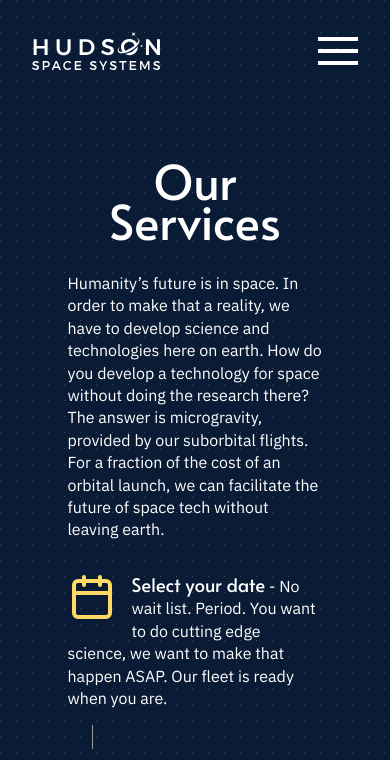
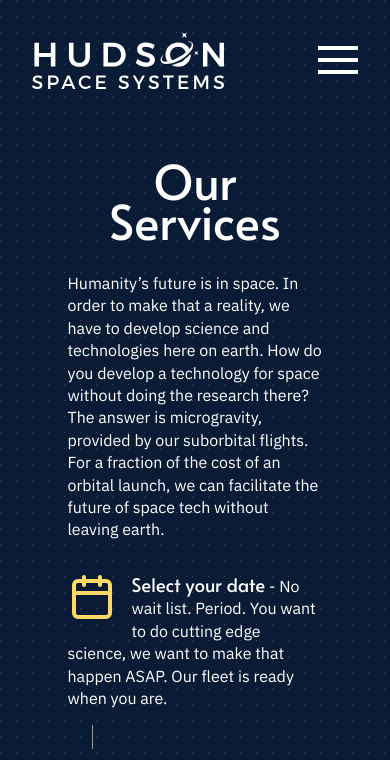
Before and after one commit to robherley/castlepointrocketry.space, a Gatsby site: page /services in a window 390 px wide. Shown: the top 760 px of the page. Built offline with nearby package versions, Linux system fonts and the light colour scheme; Gatsby itself is replaced by a stand-in of ours.

Commit message:
Embiggen logo on mobile
Looks better relative to nav items

```diff
--- a/src/scss/components/Header.scss
+++ b/src/scss/components/Header.scss
@@ -152,7 +152,7 @@ header {
 
   @media (max-width: $break-md) {
     .logo-icon {
-      width: 8rem;
+      width: 12rem;
     }
 
     .logo-text {
```
